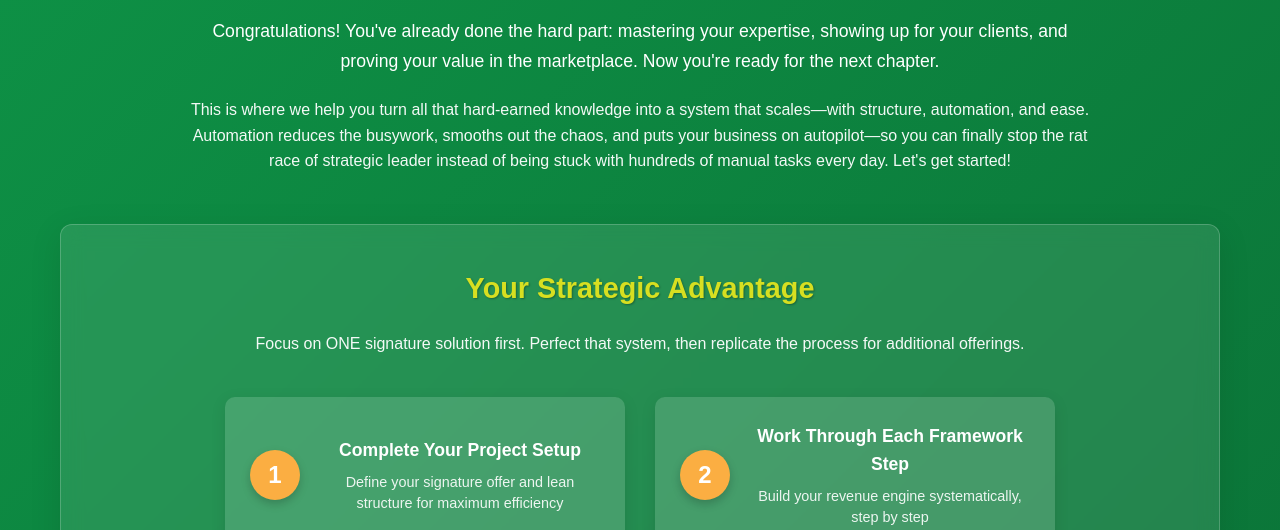
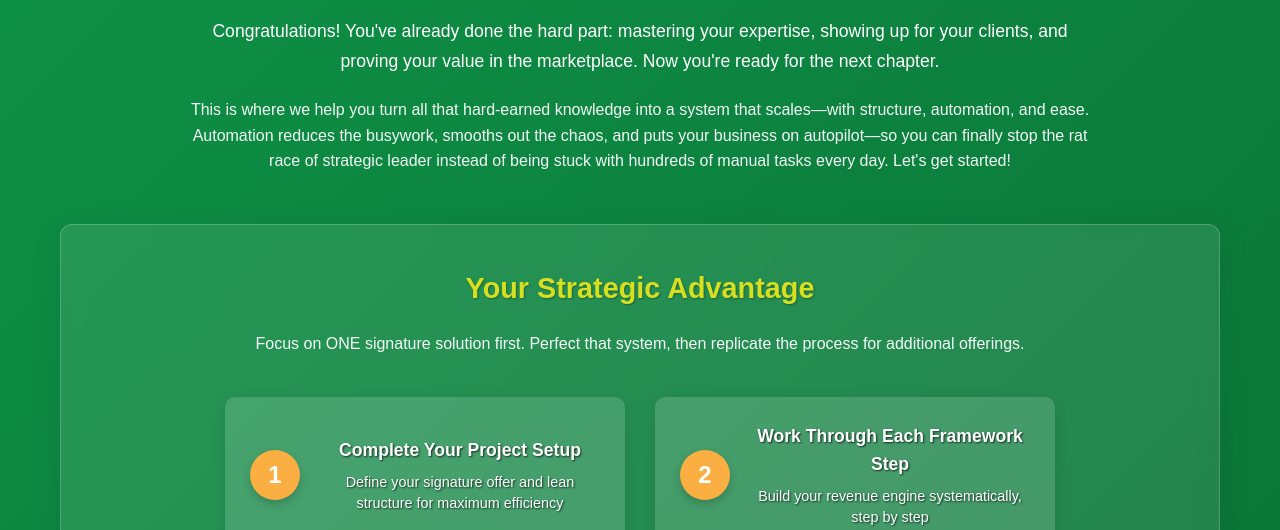
Before and after one commit to mblairghl/authority-revenue-toolkit-v3, a website: page index.html in a window 1280 px wide. Shown: the part 422-952 px from the top of the page. Drawn offline with Linux system fonts and the light colour scheme.

Commit message:
Update styles.css

```diff
--- a/styles.css
+++ b/styles.css
@@ -333,12 +333,16 @@ box-shadow: 0 4px 10px rgba(0,0,0,0.2);
 font-size: 1.1rem;
 margin-bottom: 8px;
 color: var(--white);
+font-weight: bold;
+text-shadow: 1px 1px 2px rgba(0,0,0,0.7);
 }
 
 .step-content p {
 font-size: 0.9rem;
-opacity: 0.9;
+color: var(--white);
+opacity: 1;
 line-height: 1.5;
+text-shadow: 1px 1px 2px rgba(0,0,0,0.7);
 }
 
 .tour-button {
```
